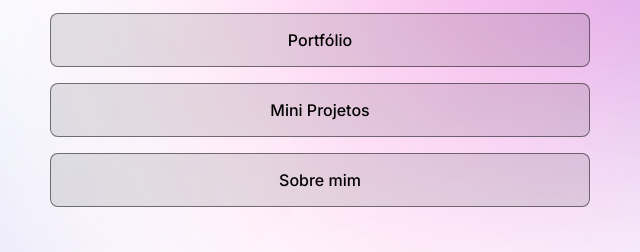
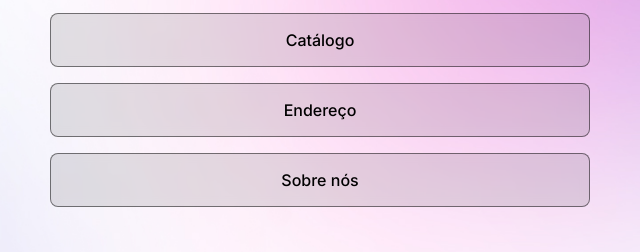
Before and after one commit to DevCostner/projeto, a plain HTML site: page index.html in a window 1280 px wide. Shown: the part 365-617 px from the top of the page, 320-960 px from the left. Drawn offline with nearby package versions, Linux system fonts and the light colour scheme.

Commit message:
atualização

```diff
--- a/index.html
+++ b/index.html
@@ -32,13 +32,13 @@
           >
         </li>
         <li>
-          <a target="_blank" href="#">Portfólio</a>
+          <a target="_blank" href="#">Catálogo</a>
         </li>
         <li>
-          <a target="_blank" href="#">Mini Projetos</a>
+          <a target="_blank" href="#">Endereço</a>
         </li>
         <li>
-          <a target="_blank" href="#">Sobre mim</a>
+          <a target="_blank" href="#">Sobre nós</a>
         </li>
       </ul>
       <div id="social-links">
```
